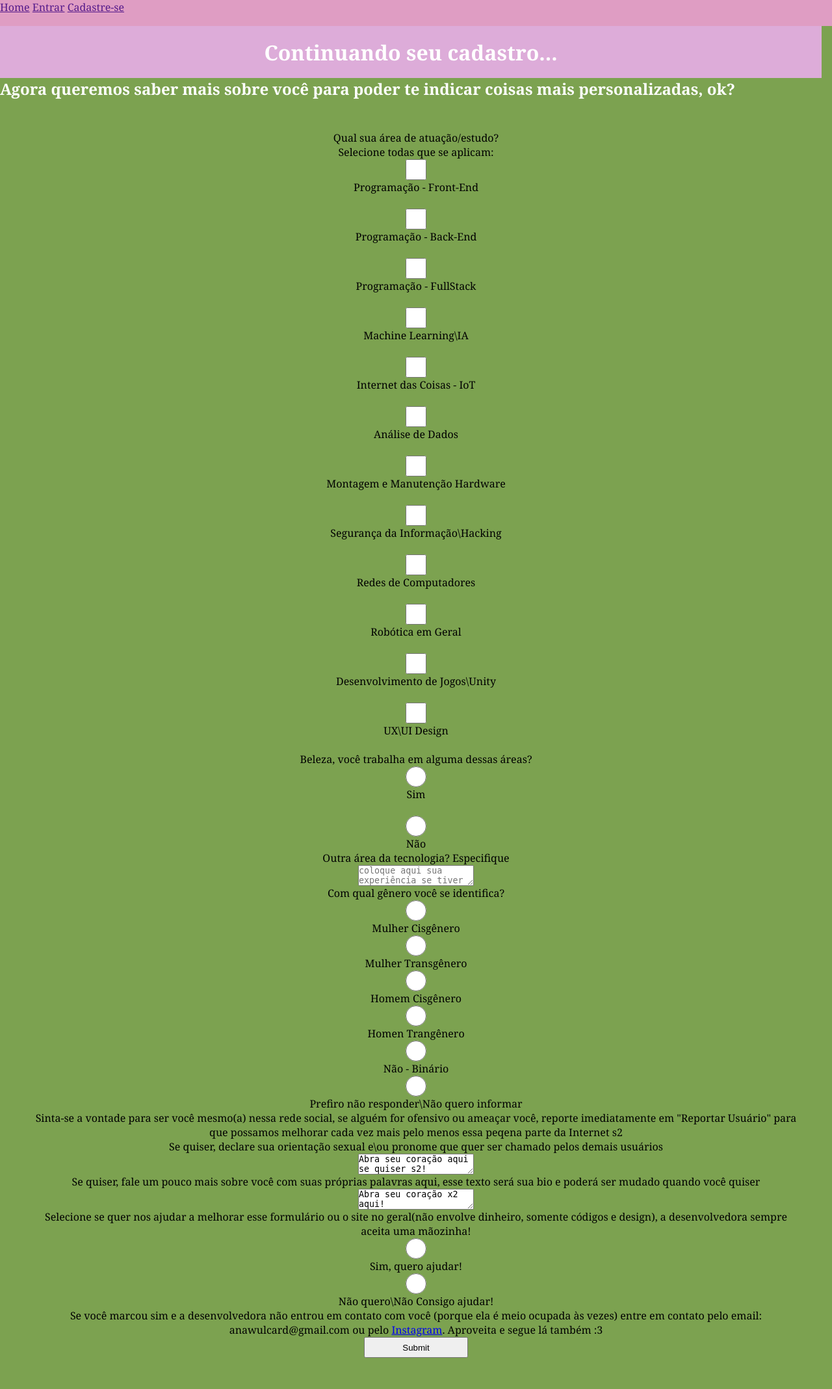
After one commit to anapaulaw2024/CyberGram, a PHP site: page /cadastro2.html in a window 1280 px wide. The commit adds this page. Shown: the whole page at 65% size. Run offline with PHP 8.4, Linux system fonts and the light colour scheme.

Commit message:
Add files via upload

```diff
--- a/cadastro.html
+++ b/cadastro.html
@@ -12,6 +12,7 @@
         <a href="" target="_self">Entrar</a>
         <a href="" target="_self">Cadastre-se</a>
     </header>
+    <h1>Cadastre-se no CyberGram e descubra um novo mundo de amigos!</h1>
     <div class="formulario">
     <form action="app.php">
         <label>Nome</label>
@@ -26,7 +27,7 @@
         <input type="password" name="senha" placeholder="Digite uma senha">
         <label>Confirme sua senha</label>
         <input type="password" name="confirme" placeholder="Confirme sua senha">
-        <button type="submit" class="btn">Cadastre-se</button>
+        <a href="cadastro2.html" target="_self">Próximo</a>
 
     </form>
     </div>
--- /dev/null
+++ b/cadastro2.html
@@ -0,0 +1,57 @@
+<!DOCTYPE html>
+<html lang="pt-br">
+<head>
+    <meta charset="UTF-8">
+    <meta name="viewport" content="width=device-width, initial-scale=1.0">
+    <title>Cadastre-se - CyberGram</title>
+    <link rel="stylesheet" href="style.css">
+</head>
+<body>
+    <header>
+        <a href="" target="_self">Home</a>
+        <a href="" target="_self">Entrar</a>
+        <a href="" target="_self">Cadastre-se</a>
+    </header>
+    <h1>Continuando seu cadastro...</h1>
+    <h2>Agora queremos saber mais sobre você para poder te indicar coisas mais personalizadas, ok?</h2>
+    <form>
+        <label>Qual sua área de atuação/estudo?</label>
+        <p>Selecione todas que se aplicam:</p>
+        <input type="checkbox" name="front" value="Programação - Front-end" placeholder="Programação - Front-end"><label>Programação - Front-End</label><br>
+        <input type="checkbox" name="backend" value="Programação - Back-End" placeholder="Programação - Back-End"><label>Programação - Back-End</label><br>
+        <input type="checkbox" name="fullstack" value="Programação - FullStack" placeholder="Programação - FullStack"><label>Programação - FullStack</label><br>
+        <input type="checkbox" name="ml" value="Machine Learning\IA" placeholder="Machine Learning\IA"><label>Machine Learning\IA</label><br>
+        <input type="checkbox" name="iot" value="iot" placeholder="iot"><label>Internet das Coisas - IoT</label><br>
+        <input type="checkbox" name="dados" value="Analise de Dados" placeholder="Analise de dados"><label>Análise de Dados</label><br>
+        <input type="checkbox" name="hardware" value="Montagem e Manutenção Hardware" placeholder="Montagem e Manutenção Hardware"><label>Montagem e Manutenção Hardware</label><br>
+        <input type="checkbox" name="hacking" value="Hacking" placeholder="Hacking"><label>Segurança da Informação\Hacking</label><br>
+        <input type="checkbox" name="redes" value="Redes de Computadores" placeholder="Redes de COmputadores"><label>Redes de Computadores</label><br>
+        <input type="checkbox" name="robotica" value="Robótica em Geral" placeholder="Robótica em Geral"><label>Robótica em Geral</label><br>
+        <input type="checkbox" name="games" value="Games" placeholder="Games"><label>Desenvolvimento de Jogos\Unity</label><br>
+        <input type="checkbox" name="ux" value="UX\UI" placeholder="UX\UI"><label>UX\UI Design</label><br>
+        <p>Beleza, você trabalha em alguma dessas áreas?</p>
+        <input type="radio" name="sim"><label>Sim</label><br>
+        <input type="radio" name="nao"><label>Não</label>
+        <p>Outra área da tecnologia? Especifique</p>
+        <textarea placeholder="coloque aqui sua experiência se tiver"></textarea>
+        <p>Com qual gênero você se identifica?</p>
+        <input type="radio" name="mulhercis"><label>Mulher Cisgênero</label>
+        <input type="radio" name="mulhertrans"><label>Mulher Transgênero</label>
+        <input type="radio" name="homemcis"><label>Homem Cisgênero</label>
+        <input type="radio" name="homemtrans"><label>Homen Trangênero</label>
+        <input type="radio" name="nonbinary"><label>Não - Binário</label>
+        <input type="radio" name="naoinforma"><label>Prefiro não responder\Não quero informar</label>
+        <p>Sinta-se a vontade para ser você mesmo(a) nessa rede social, se alguém for ofensivo ou ameaçar você, reporte imediatamente em "Reportar Usuário" para que possamos melhorar cada vez mais pelo menos essa peqena parte da Internet s2</p>
+        <p>Se quiser, declare sua orientação sexual e\ou pronome que quer ser chamado pelos demais usuários</p>
+        <textarea>Abra seu coração aqui se quiser s2!</textarea>
+        <p>Se quiser, fale um pouco mais sobre você com suas próprias palavras aqui, esse texto será sua bio e poderá ser mudado quando você quiser</p>
+        <textarea>Abra seu coração x2 aqui!</textarea>
+        <p>Selecione se quer nos ajudar a melhorar esse formulário ou o site no geral(não envolve dinheiro, somente códigos e design), a desenvolvedora sempre aceita uma mãozinha!</p>
+        <input type="radio" name="ajuda"><label>Sim, quero ajudar!</label>
+        <input type="radio" name="naoajuda"><label>Não quero\Não Consigo ajudar!</label>
+        <p>Se você marcou sim e a desenvolvedora não entrou em contato com você (porque ela é meio ocupada às vezes) entre em contato pelo email: anawulcard@gmail.com ou pelo <a href="#" target="_blank">Instagram</a>. Aproveita e segue lá também :3</p>
+        <input type="submit" name="submit" placeholder="Cadastre-se">
+    </form>
+
+</body>
+</html>
--- a/style.css
+++ b/style.css
@@ -41,7 +41,7 @@ section ul{
 
 
 }
-section button{
+button{
   display: flex;
   flex-direction: row;
   font-family:'Times New Roman', Times, serif;
@@ -94,7 +94,7 @@ form input{
 .btn{
   width:5rem;
   height: 2rem;
-  cursor: ponter;
+  cursor: pointer;
   border-radius: 1rem;
 }
 footer{
```
Also changed, not shown: index.html (+5 -3 lines), login.php (added).
